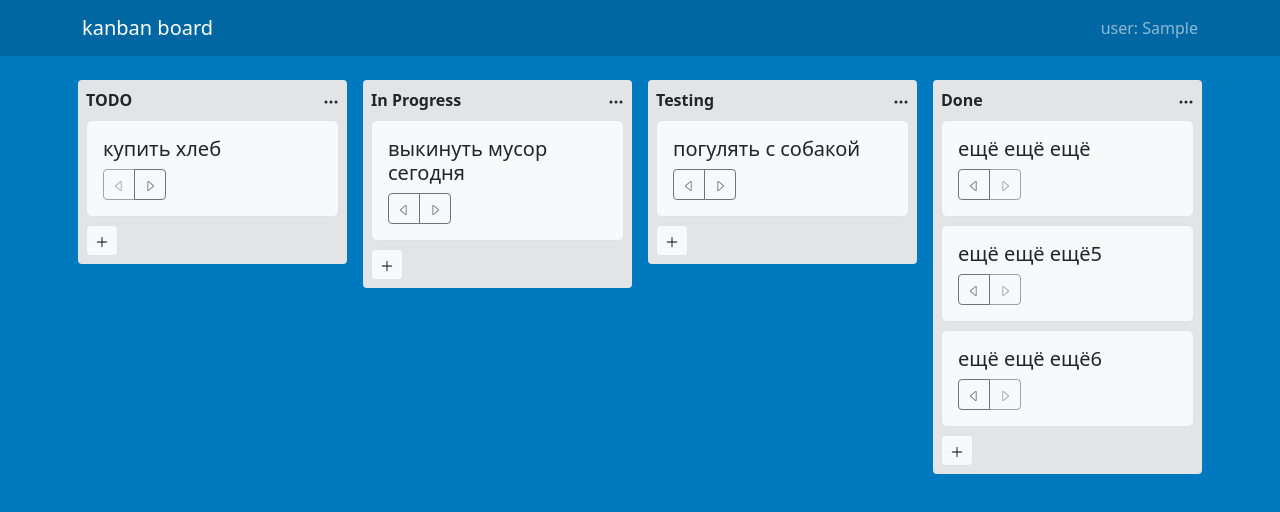
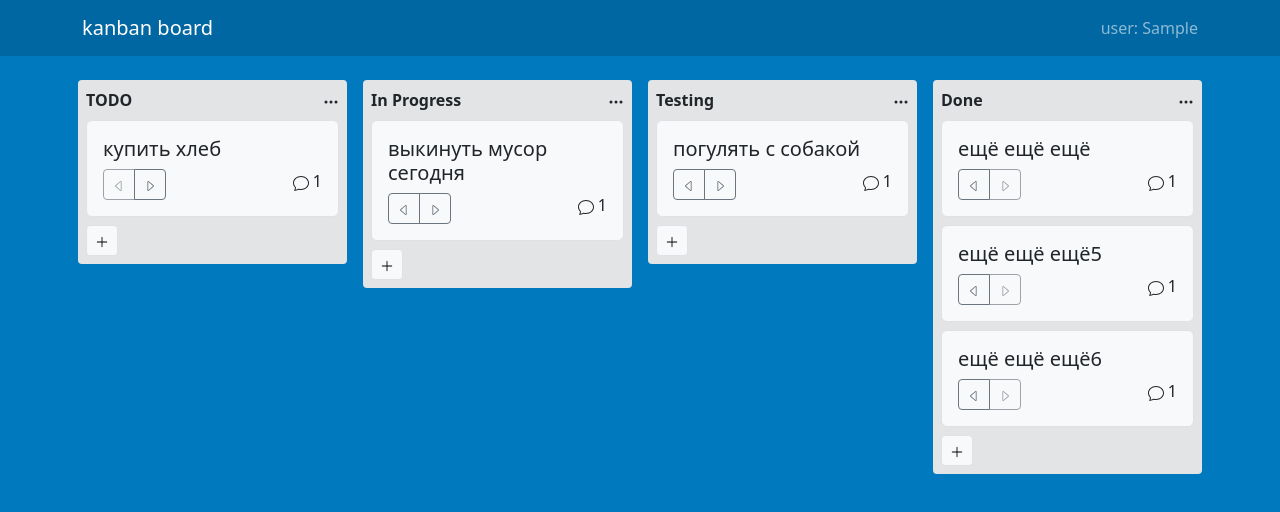
Before and after one commit to MikhailEzhov/kanban_board, a React (Create React App) app: page / in a window 1280 px wide. Both pictures are taken after typing "Sample" into the empty fields and a click on the button "submit". Shown: the top 512 px of the page. Built offline with nearby package versions, Linux system fonts and the light colour scheme.

Commit message:
feat: added number of comments to each card

```diff
--- a/src/components/Task.tsx
+++ b/src/components/Task.tsx
@@ -1,6 +1,6 @@
 import React from 'react';
 import { Card, Button, ButtonGroup } from 'react-bootstrap';
-import { CaretLeft, CaretRight } from 'react-bootstrap-icons';
+import { CaretLeft, CaretRight, Chat } from 'react-bootstrap-icons';
 import { IBoard, ITask } from '../types/types';
 
 interface TaskProps {
@@ -64,6 +64,13 @@ const Task: React.FC<TaskProps> = (props) => {
               <CaretRight />
             </Button>
           </ButtonGroup>
+
+          {task.comments.length ? (
+            <div>
+              <Chat />
+              <span> {task.comments.length}</span>
+            </div>
+          ) : null}
         </div>
       </Card.Body>
     </Card>
```
